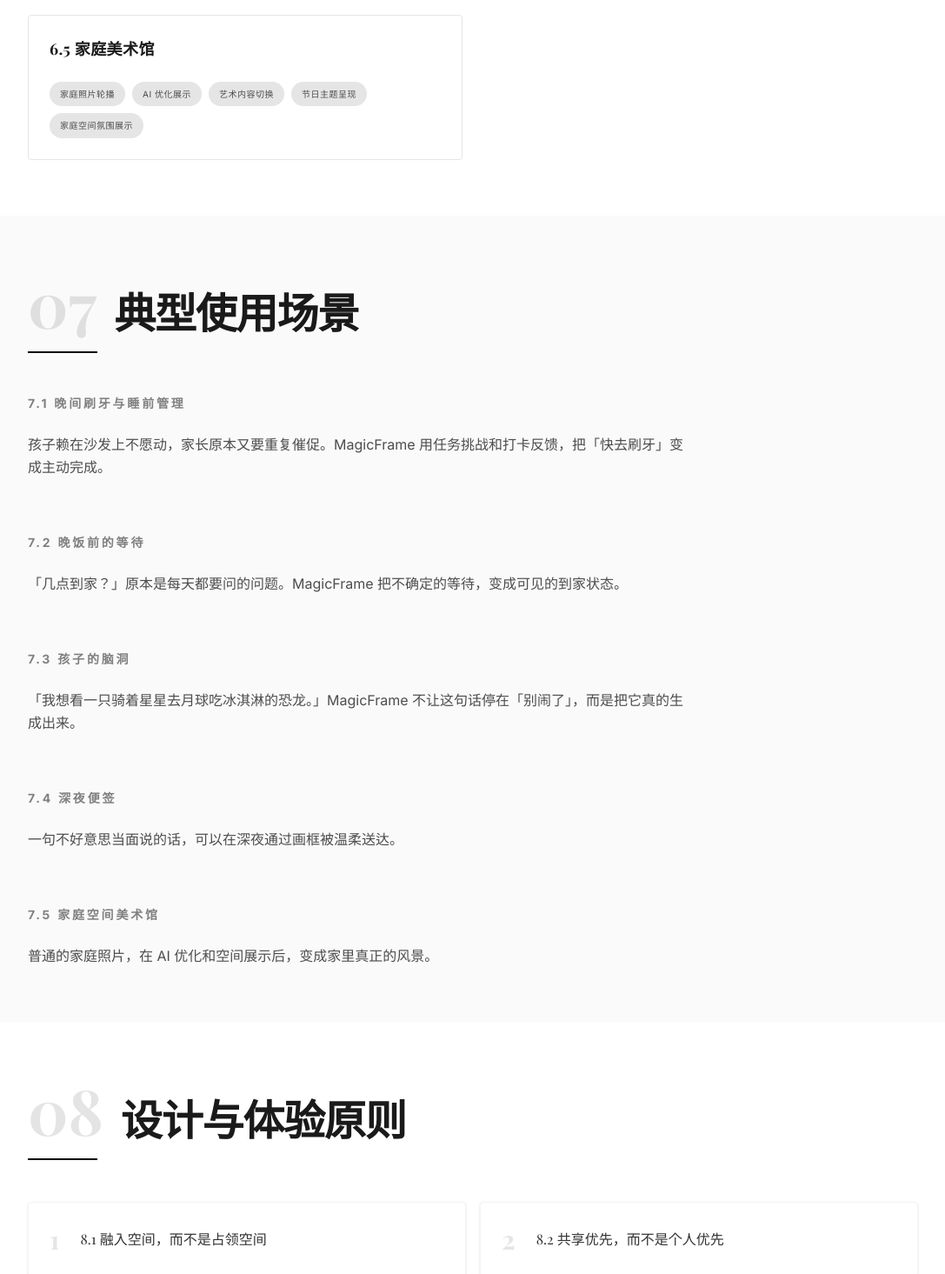
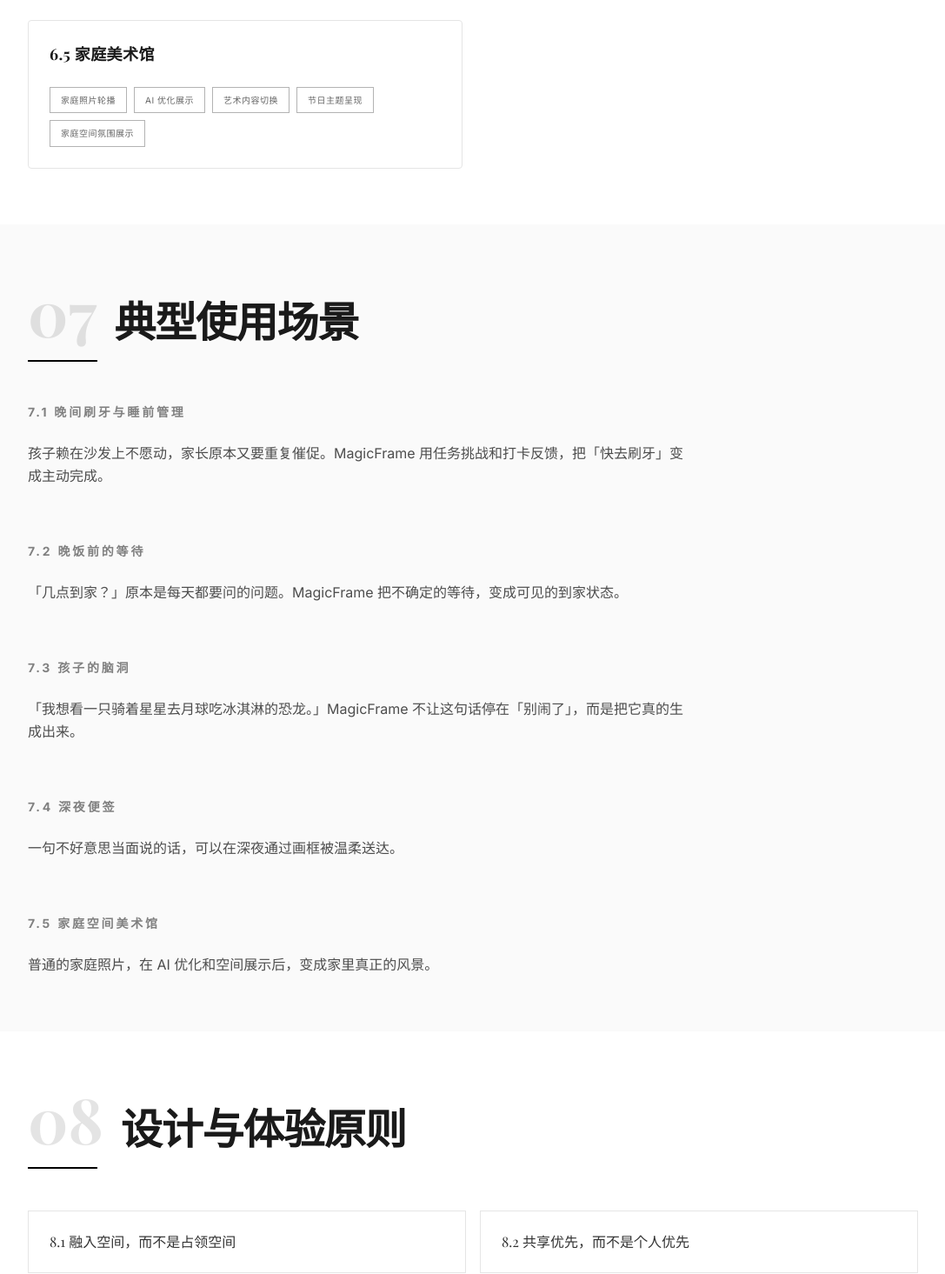
Before and after one commit to yoyoodong/FrameBrochure, a React (Vite) app: page / in a window 1280 px wide. Shown: the part 6067-7532 px from the top of the page at 87% size, without its empty margins (96-1183 px from the left). Built offline with nearby package versions, Linux system fonts and the light colour scheme; a web font is replaced by a local one.

Commit message:
fix: Refine card and tag styling
Update the styling for product feature tags and point cards to use borders instead of backgrounds. This provides a cleaner aesthetic and improves readability.

```diff
--- a/src/App.tsx
+++ b/src/App.tsx
@@ -224,7 +224,7 @@
                     </h3>
                     <div className="flex flex-wrap gap-2">
                       {group.points.map((p, j) => (
-                        <span key={j} className="px-3 py-1.5 bg-mono-200 text-[9px] md:text-[10px] font-sans tracking-wider text-mono-700 rounded-full">
+                        <span key={j} className="px-3 py-1.5 border border-mono-300 text-[9px] md:text-[10px] font-sans tracking-wider text-mono-600">
                           {p}
                         </span>
                       ))}
@@ -237,8 +237,7 @@
             {section.points && (
               <div className="grid grid-cols-1 md:grid-cols-2 gap-4">
                 {section.points.map((p, i) => (
-                  <div key={i} className="flex items-center gap-6 p-6 bg-mono-white rounded-sm shadow-sm border border-mono-100">
-                    <span className="text-2xl md:text-3xl font-serif font-bold text-mono-200">{i + 1}</span>
+                  <div key={i} className="flex items-center gap-6 p-6 border border-mono-200 rounded-none">
                     <span className="text-sm md:text-base font-serif text-mono-800 leading-snug">{p}</span>
                   </div>
                 ))}
```
